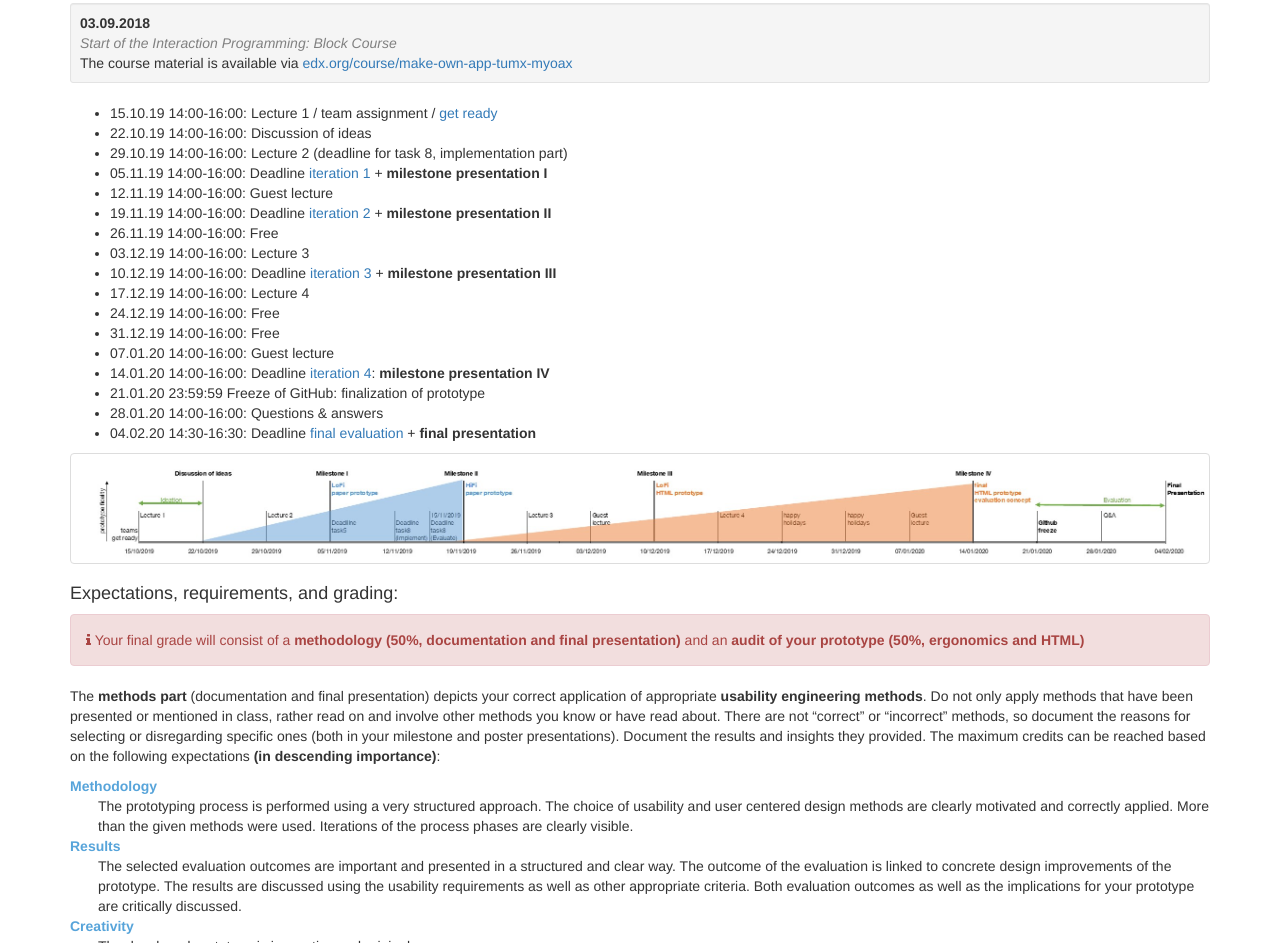
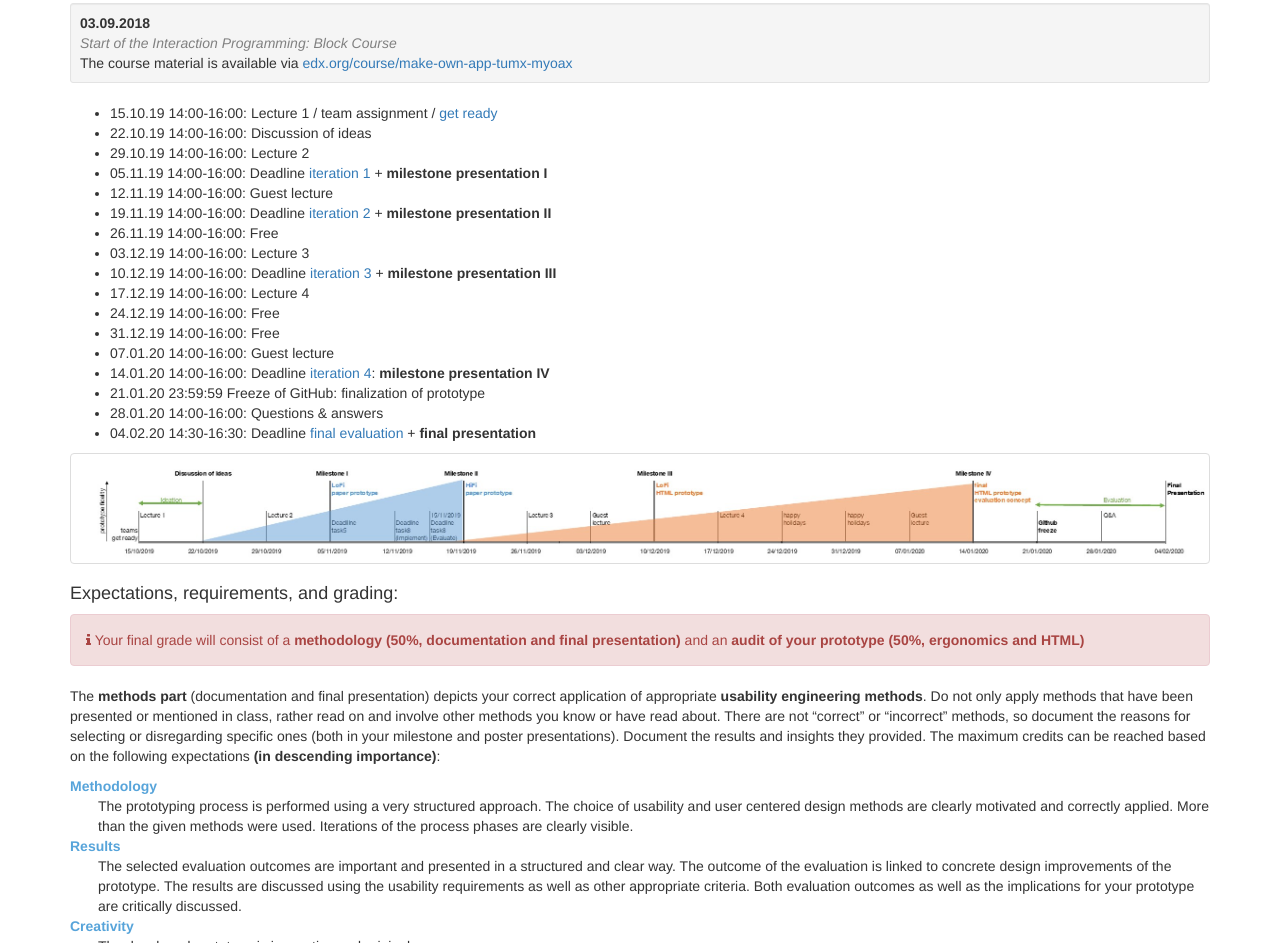
Before and after one commit to InteractionPrototyping/exercises, a plain HTML site: page index.html in a window 1280 px wide. Shown: the part 1939-2882 px from the top of the page. Drawn offline with nearby package versions, Linux system fonts and the light colour scheme.

Commit message:
deleted deadline on 29.10.

```diff
--- a/index.html
+++ b/index.html
@@ -178,7 +178,7 @@
         <ul>
             <li>15.10.19 14:00-16:00: Lecture 1 / team assignment / <a href="#preparation">get ready</a></li>
 	    <li>22.10.19 14:00-16:00: Discussion of ideas</li>
-	    <li>29.10.19 14:00-16:00: Lecture 2 (deadline for task 8, implementation part)</li>
+	    <li>29.10.19 14:00-16:00: Lecture 2</li>
             <li>05.11.19 14:00-16:00: Deadline <a href="#first">iteration 1</a> + <strong>milestone presentation I </strong></li>
 	    <li>12.11.19 14:00-16:00: Guest lecture </li>
 	    <li>19.11.19 14:00-16:00: Deadline <a href="#second">iteration 2</a> + <strong>milestone presentation II </strong></li>
```
